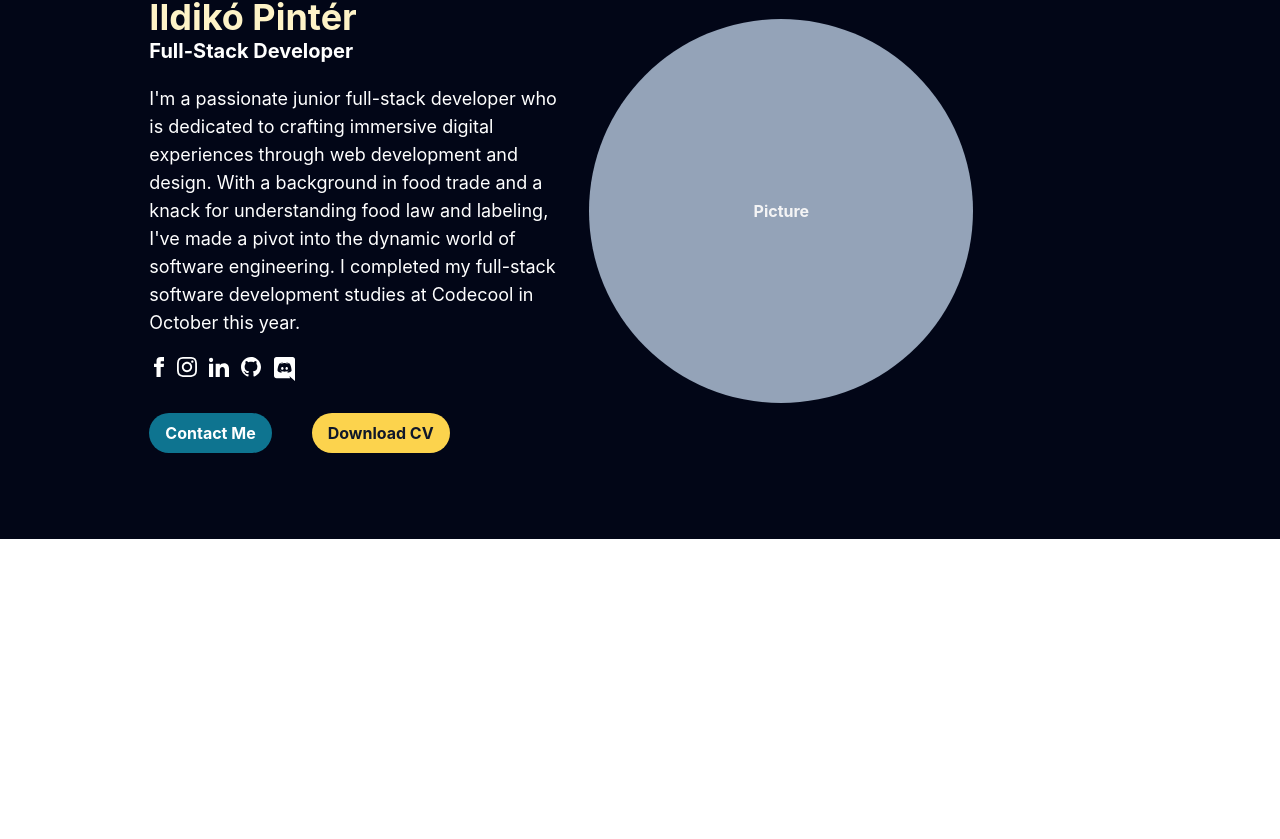
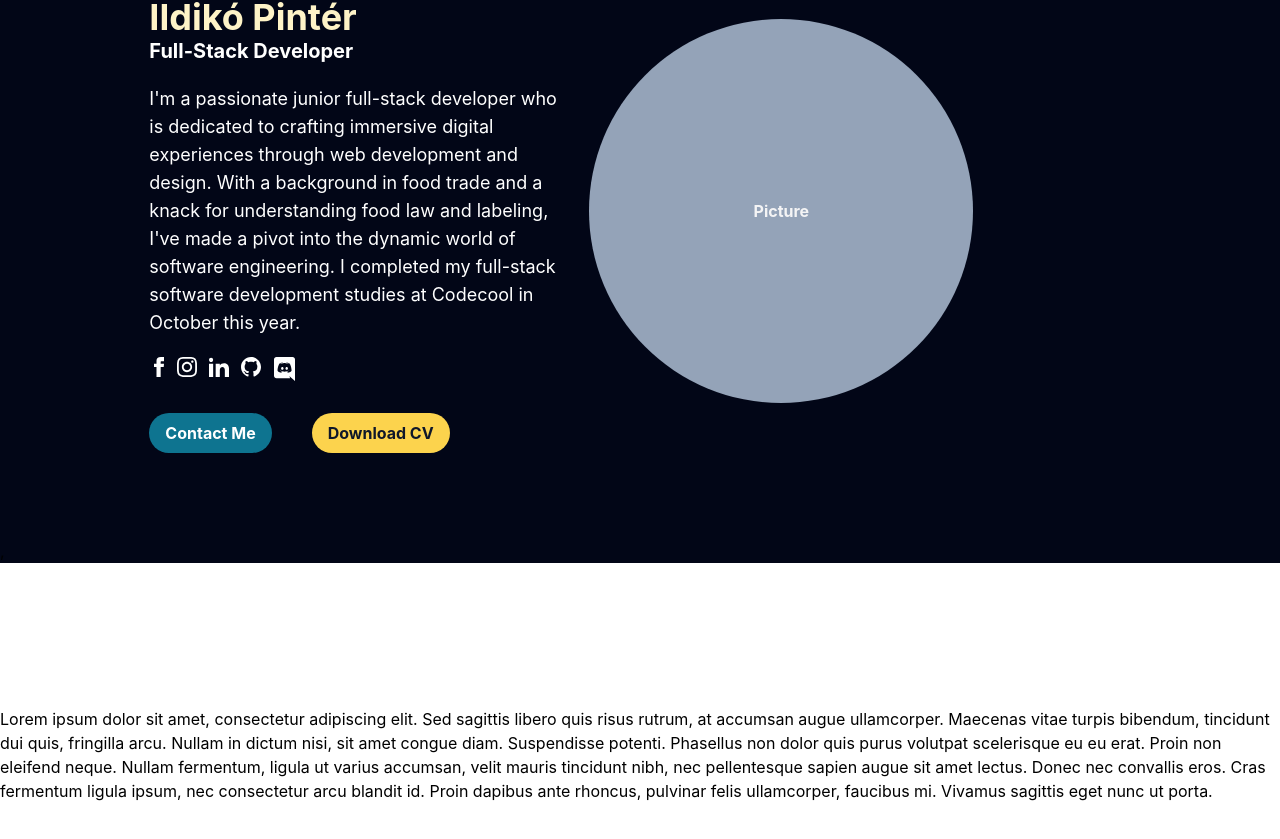
Before and after one commit to mayu0126/my-portfolio, a React (Create React App) app: page / in a window 1280 px wide. Shown: the part 261-1100 px from the top of the page. Before the commit the page ends 800 px from the top, so only its background shows below. Built offline with nearby package versions, Linux system fonts and the light colour scheme.

Commit message:
feat: add placeholder component of AboutMe

```diff
--- /dev/null
+++ b/src/components/AboutMe/AboutMe.jsx
@@ -0,0 +1,22 @@
+import { Link } from 'react-router-dom';
+import { React, useState, useEffect } from 'react';
+
+const AboutMe = () => {
+  const [isMenuOpen, setIsMenuOpen] = useState(false);
+
+  return(
+    <div className='flex justify-center items-center h-96 bg-white'>
+      Lorem ipsum dolor sit amet, consectetur adipiscing elit.
+      Sed sagittis libero quis risus rutrum, at accumsan augue ullamcorper.
+      Maecenas vitae turpis bibendum, tincidunt dui quis, fringilla arcu.
+      Nullam in dictum nisi, sit amet congue diam. Suspendisse potenti.
+      Phasellus non dolor quis purus volutpat scelerisque eu eu erat.
+      Proin non eleifend neque. Nullam fermentum, ligula ut varius accumsan,
+      velit mauris tincidunt nibh, nec pellentesque sapien augue sit amet lectus.
+      Donec nec convallis eros. Cras fermentum ligula ipsum, nec consectetur arcu blandit id.
+      Proin dapibus ante rhoncus, pulvinar felis ullamcorper, faucibus mi. Vivamus sagittis eget nunc ut porta.
+    </div>
+  );
+};
+
+export default AboutMe;
--- /dev/null
+++ b/src/components/AboutMe/index.js
@@ -0,0 +1,3 @@
+import AboutMe from "./AboutMe";
+
+export default AboutMe;
--- a/src/pages/Main/Main.jsx
+++ b/src/pages/Main/Main.jsx
@@ -1,10 +1,14 @@
 import React from 'react';
 import Landing from '../../components/Landing';
+import AboutMe from '../../components/AboutMe';
 
 
 function Main () {
     return (
-        <Landing />
+        <div>
+            <Landing />,
+            <AboutMe />
+        </div>
     );
 }
 
```
